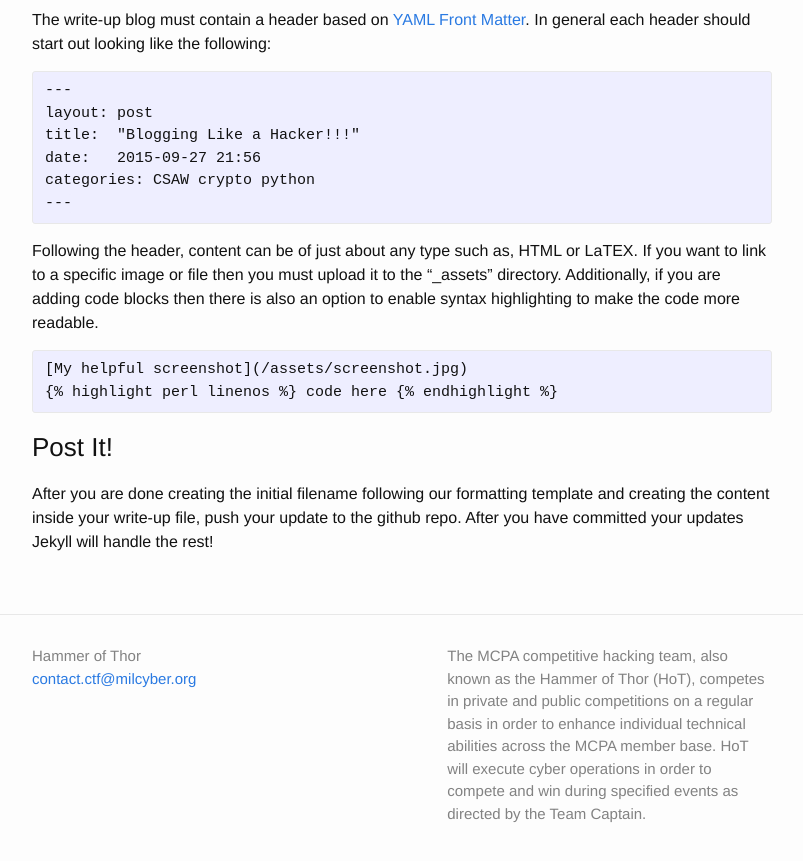
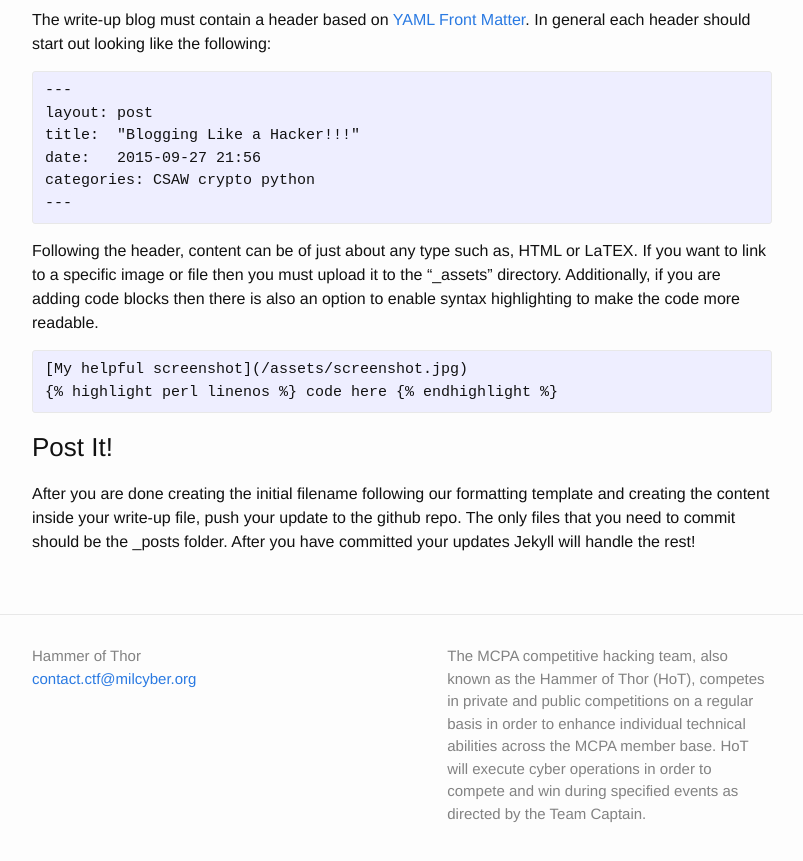
Before and after one commit to MCPA/MCPA.github.io, a Jekyll site: the page built from projects/how-to.md, in a window 1280 px wide and 900 px high, scrolled down 732 px. Shown: the top 861 px of the window, without its empty margins (253-1056 px from the left). Built offline with Jekyll 4.4.1, drawn with Linux system fonts in a browser that asks for light colours; Markdown is read by kramdown in place of the engine named in the settings.

Commit message:
Update how-to.md

```diff
--- a/projects/how-to.md
+++ b/projects/how-to.md
@@ -37,4 +37,4 @@ Following the header, content can be of just about any type such as, HTML or LaT
 {{ "{% highlight perl linenos " }}%} code here {{ "{% endhighlight " }}%}</code></pre></figure>
 
 <h3>Post It!</h3>
-After you are done creating the initial filename following our formatting template and creating the content inside your write-up file, push your update to the github repo. After you have committed your updates Jekyll will handle the rest!
+After you are done creating the initial filename following our formatting template and creating the content inside your write-up file, push your update to the github repo. The only files that you need to commit should be the _posts folder. After you have committed your updates Jekyll will handle the rest!
```
